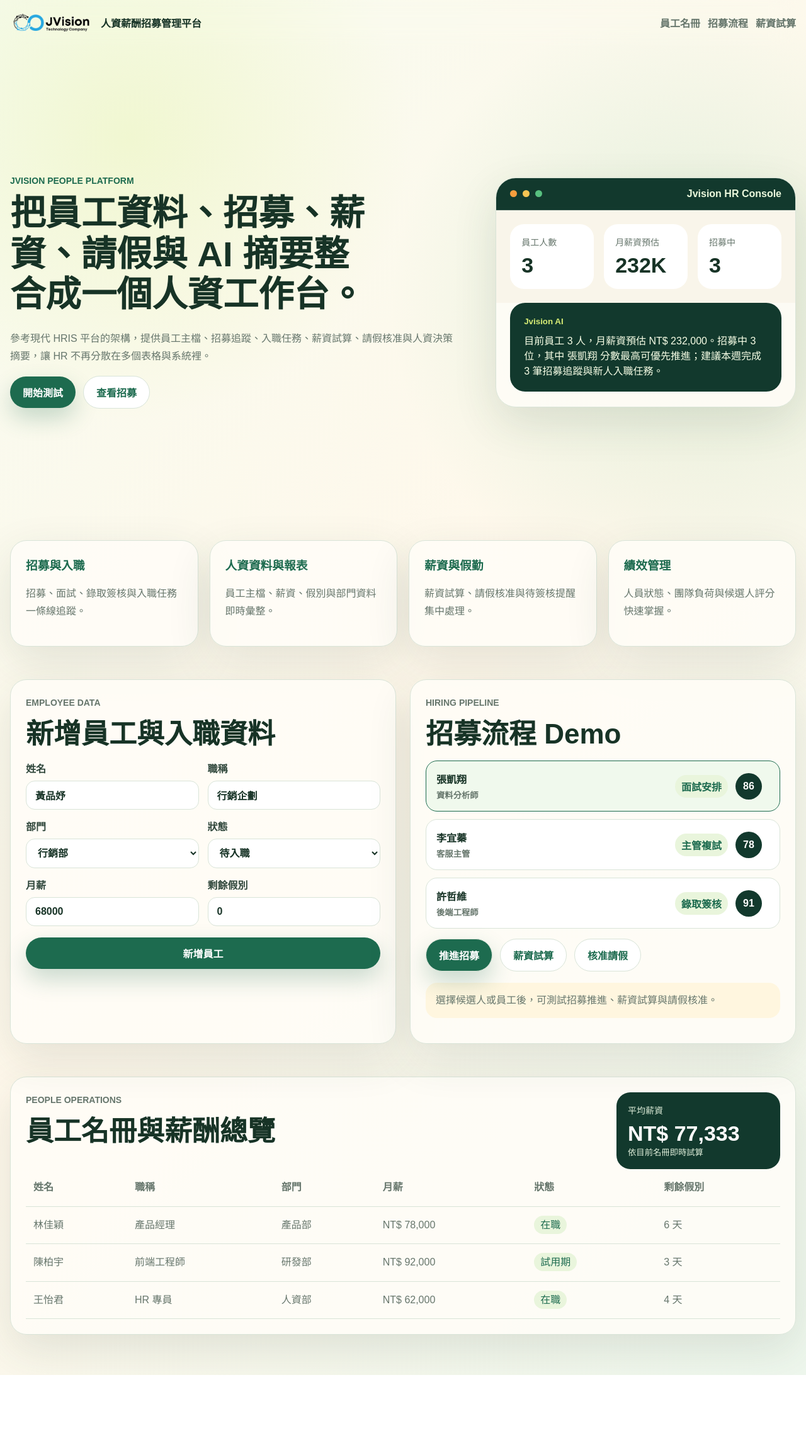
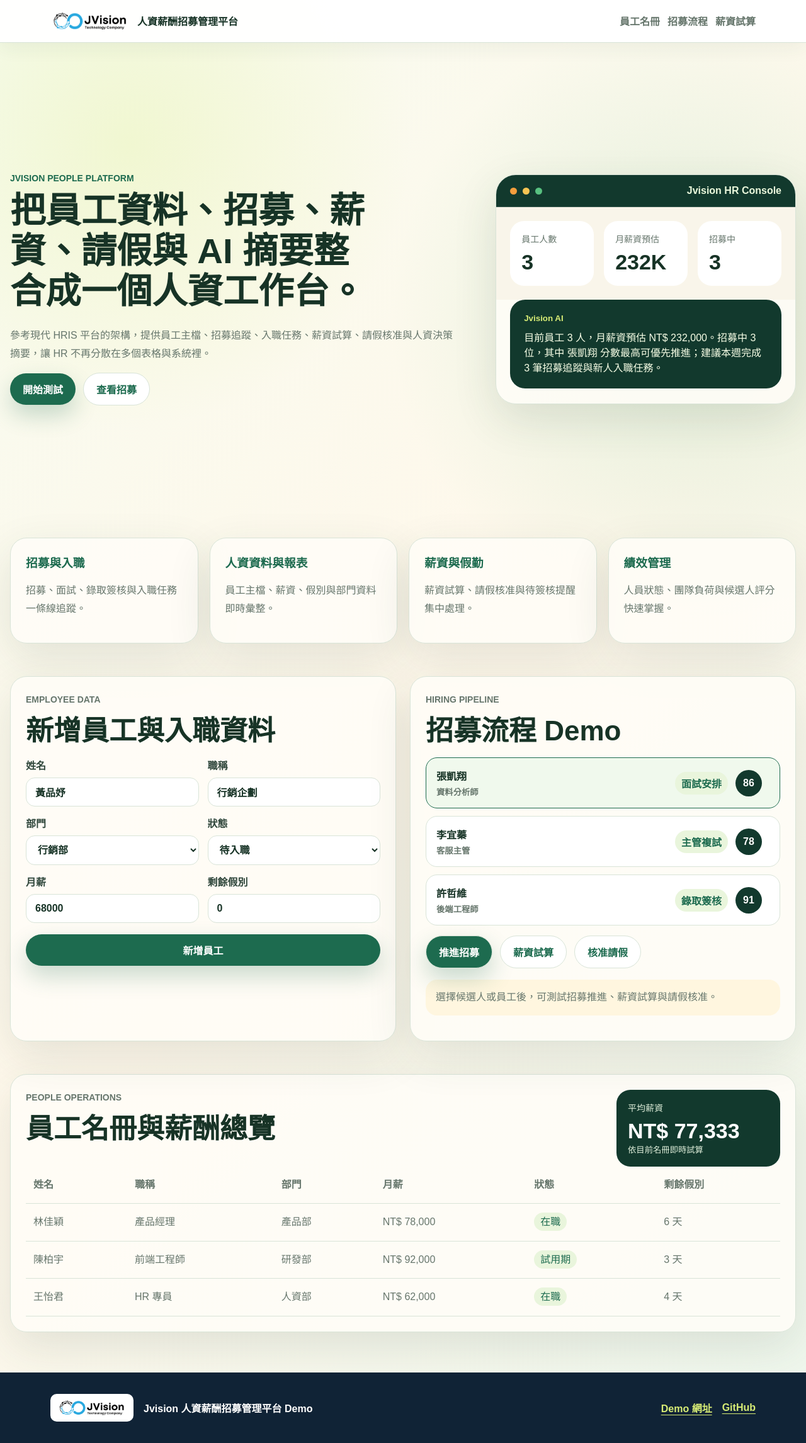
Before and after one commit to JVision-pj/jvision-hris, a Next.js app: page / in a window 1280 px wide. Shown: the whole page at 63% size. Before the commit the page ends 2184 px from the top, so only its background shows below. Built offline with nearby package versions, Linux system fonts and the light colour scheme.

Commit message:
Add HRIS header and footer polish

```diff
--- a/src/app/globals.css
+++ b/src/app/globals.css
@@ -57,8 +57,12 @@ main {
   align-items: center;
   justify-content: space-between;
   gap: 22px;
-  padding: 18px 0;
-  backdrop-filter: blur(18px);
+  width: 100vw;
+  margin-left: calc((100vw - 100%) / -2);
+  padding: 16px max(80px, calc((100vw - 1740px) / 2 + 16px));
+  background: rgba(255, 255, 255, 0.96);
+  border-bottom: 1px solid var(--line);
+  box-shadow: 0 10px 28px rgba(42, 67, 51, 0.06);
 }
 
 .brand,
@@ -71,17 +75,60 @@ main {
 }
 
 .brand img {
-  width: 132px;
+  width: 126px;
   height: auto;
 }
 
 .brand span {
   font-weight: 900;
+  color: var(--ink);
 }
 
 .nav-actions a {
   color: var(--muted);
   font-weight: 800;
+}
+
+.site-footer {
+  width: 100vw;
+  margin-left: calc((100vw - 100%) / -2);
+  padding: 34px max(80px, calc((100vw - 1740px) / 2 + 16px));
+  display: flex;
+  align-items: center;
+  justify-content: space-between;
+  gap: 22px;
+  background: #102336;
+  color: #fff;
+}
+
+.footer-brand,
+.footer-links {
+  display: flex;
+  align-items: center;
+  gap: 16px;
+}
+
+.footer-brand img {
+  width: 132px;
+  height: auto;
+  padding: 7px 10px;
+  border-radius: 10px;
+  background: #fff;
+}
+
+.footer-brand span {
+  font-weight: 800;
+}
+
+.footer-links {
+  flex-wrap: wrap;
+}
+
+.footer-links a {
+  color: #d7ec75;
+  font-weight: 800;
+  text-decoration: underline;
+  text-underline-offset: 4px;
 }
 
 .hero {
@@ -429,6 +476,17 @@ tbody tr:hover {
     flex-direction: column;
   }
 
+  .topbar,
+  .site-footer {
+    padding-left: 16px;
+    padding-right: 16px;
+  }
+
+  .site-footer {
+    align-items: flex-start;
+    flex-direction: column;
+  }
+
   .feature-row {
     grid-template-columns: repeat(2, 1fr);
   }
--- a/src/app/page.tsx
+++ b/src/app/page.tsx
@@ -258,6 +258,17 @@ export default function Page() {
           </table>
         </div>
       </section>
+
+      <footer className="site-footer">
+        <div className="footer-brand">
+          <img src="/logo.png" alt="Jvision" />
+          <span>Jvision 人資薪酬招募管理平台 Demo</span>
+        </div>
+        <div className="footer-links">
+          <a href="https://jvision-hris.vercel.app">Demo 網址</a>
+          <a href="https://github.com/yunghua817/jvision-hris">GitHub</a>
+        </div>
+      </footer>
     </main>
   );
 }
```
